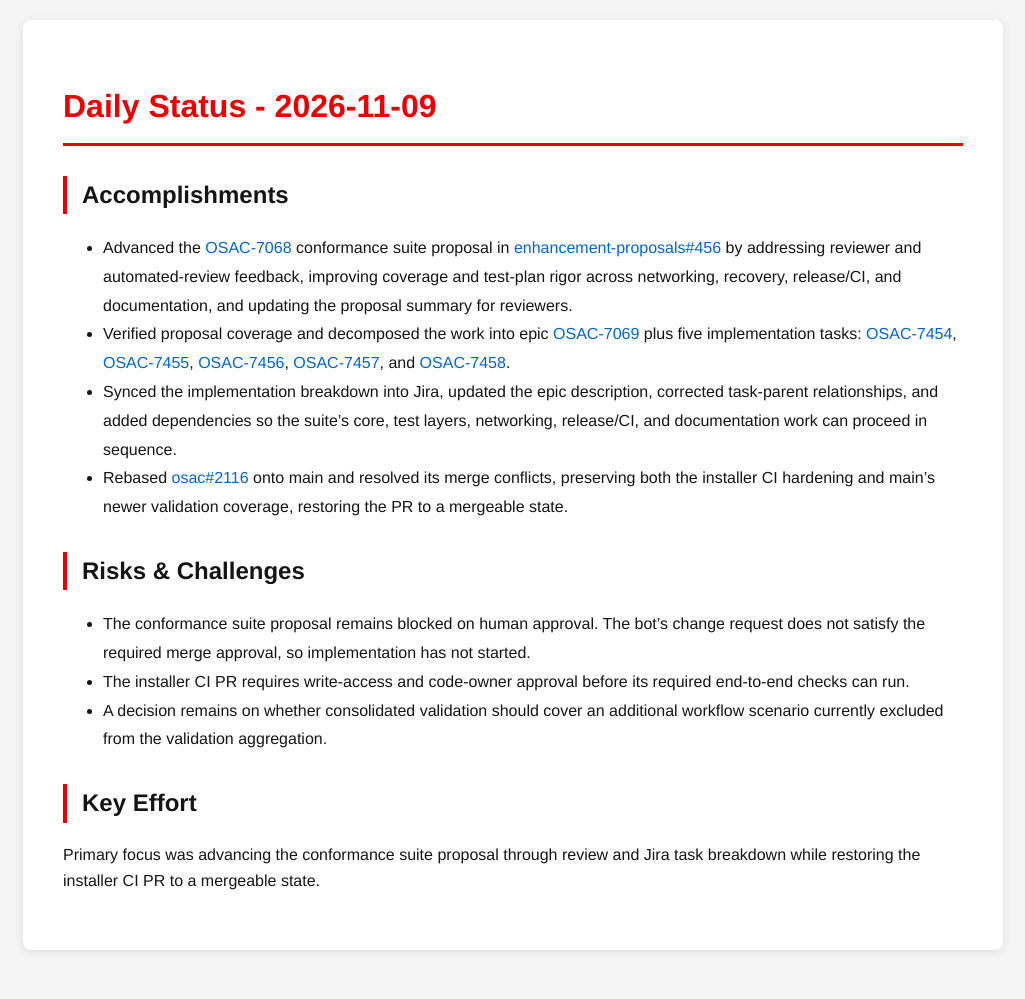
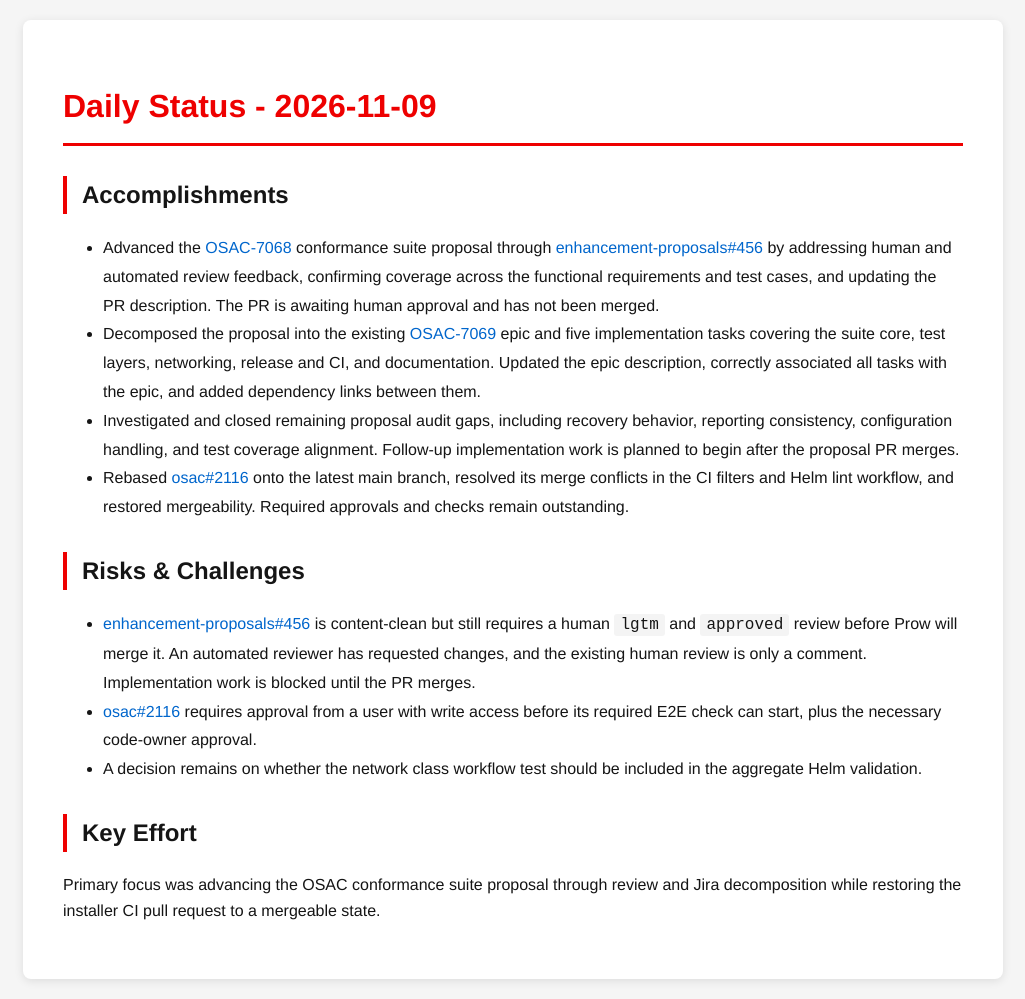
Before and after one commit to tzvatot/daily-status, a Jekyll site: the page built from 2026-11-09.md, in a window 1280 px wide. Shown: the whole page, without its empty margins (127-1152 px from the left). Built offline with Jekyll 4.4.1, drawn with Linux system fonts in a browser that asks for light colours; before the commit the page ends 970 px from its top, so only the background shows below that.

Commit message:
Daily status update - 2026-11-09

```diff
--- a/2026-11-09.md
+++ b/2026-11-09.md
@@ -7,15 +7,15 @@
 # Daily Status - 2026-11-09
 
 ## Accomplishments
-- Advanced the [OSAC-7068](https://redhat.atlassian.net/browse/OSAC-7068) conformance suite proposal in [enhancement-proposals#456](https://github.com/osac-project/enhancement-proposals/pull/456) by addressing reviewer and automated-review feedback, improving coverage and test-plan rigor across networking, recovery, release/CI, and documentation, and updating the proposal summary for reviewers.
-- Verified proposal coverage and decomposed the work into epic [OSAC-7069](https://redhat.atlassian.net/browse/OSAC-7069) plus five implementation tasks: [OSAC-7454](https://redhat.atlassian.net/browse/OSAC-7454), [OSAC-7455](https://redhat.atlassian.net/browse/OSAC-7455), [OSAC-7456](https://redhat.atlassian.net/browse/OSAC-7456), [OSAC-7457](https://redhat.atlassian.net/browse/OSAC-7457), and [OSAC-7458](https://redhat.atlassian.net/browse/OSAC-7458).
-- Synced the implementation breakdown into Jira, updated the epic description, corrected task-parent relationships, and added dependencies so the suite's core, test layers, networking, release/CI, and documentation work can proceed in sequence.
-- Rebased [osac#2116](https://github.com/osac-project/osac/pull/2116) onto main and resolved its merge conflicts, preserving both the installer CI hardening and main's newer validation coverage, restoring the PR to a mergeable state.
+- Advanced the [OSAC-7068](https://redhat.atlassian.net/browse/OSAC-7068) conformance suite proposal through [enhancement-proposals#456](https://github.com/osac-project/enhancement-proposals/pull/456) by addressing human and automated review feedback, confirming coverage across the functional requirements and test cases, and updating the PR description. The PR is awaiting human approval and has not been merged.
+- Decomposed the proposal into the existing [OSAC-7069](https://redhat.atlassian.net/browse/OSAC-7069) epic and five implementation tasks covering the suite core, test layers, networking, release and CI, and documentation. Updated the epic description, correctly associated all tasks with the epic, and added dependency links between them.
+- Investigated and closed remaining proposal audit gaps, including recovery behavior, reporting consistency, configuration handling, and test coverage alignment. Follow-up implementation work is planned to begin after the proposal PR merges.
+- Rebased [osac#2116](https://github.com/osac-project/osac/pull/2116) onto the latest main branch, resolved its merge conflicts in the CI filters and Helm lint workflow, and restored mergeability. Required approvals and checks remain outstanding.
 
 ## Risks & Challenges
-- The conformance suite proposal remains blocked on human approval. The bot's change request does not satisfy the required merge approval, so implementation has not started.
-- The installer CI PR requires write-access and code-owner approval before its required end-to-end checks can run.
-- A decision remains on whether consolidated validation should cover an additional workflow scenario currently excluded from the validation aggregation.
+- [enhancement-proposals#456](https://github.com/osac-project/enhancement-proposals/pull/456) is content-clean but still requires a human `lgtm` and `approved` review before Prow will merge it. An automated reviewer has requested changes, and the existing human review is only a comment. Implementation work is blocked until the PR merges.
+- [osac#2116](https://github.com/osac-project/osac/pull/2116) requires approval from a user with write access before its required E2E check can start, plus the necessary code-owner approval.
+- A decision remains on whether the network class workflow test should be included in the aggregate Helm validation.
 
 ## Key Effort
-Primary focus was advancing the conformance suite proposal through review and Jira task breakdown while restoring the installer CI PR to a mergeable state.
+Primary focus was advancing the OSAC conformance suite proposal through review and Jira decomposition while restoring the installer CI pull request to a mergeable state.
```
